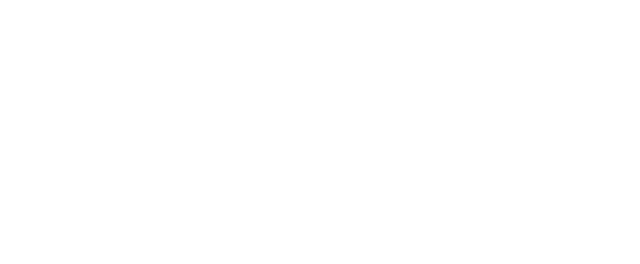
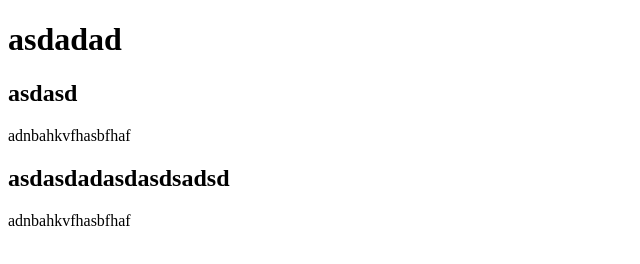
Before and after one commit to Resolushion/test_new21, a plain HTML site: page index.html in a window 1280 px wide. Shown: the whole page, without its empty margins (0-640 px from the left). Drawn offline with Linux system fonts and the light colour scheme.

Commit message:
create main block

```diff
--- a/index.html
+++ b/index.html
@@ -9,7 +9,17 @@
 </head>
 
 <body>
-
+    <main>
+        <h1>asdadad</h1>
+        <section>
+            <h2>asdasd</h2>
+            <p>adnbahkvfhasbfhaf</p>
+        </section>
+        <section>
+            <h2>asdasdadasdasdsadsd</h2>
+            <p>adnbahkvfhasbfhaf</p>
+        </section>
+    </main>
 </body>
 
 </html>
```
